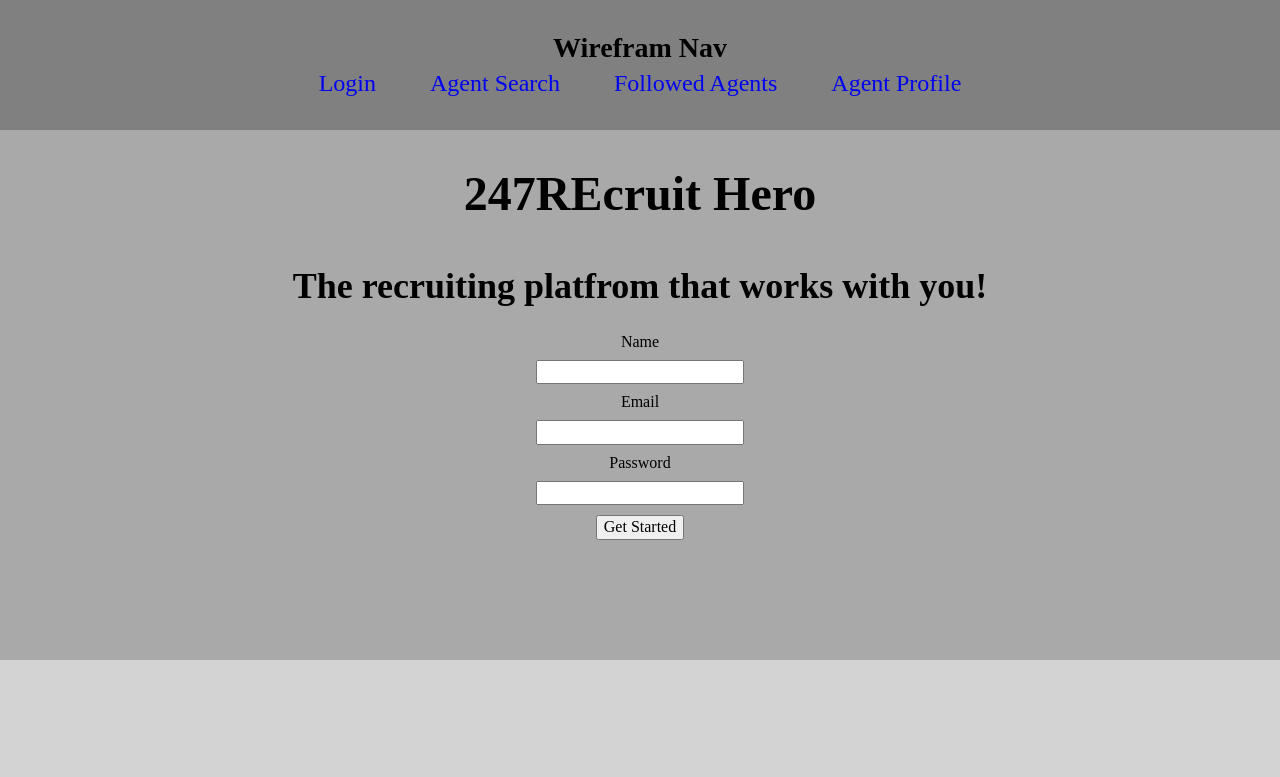
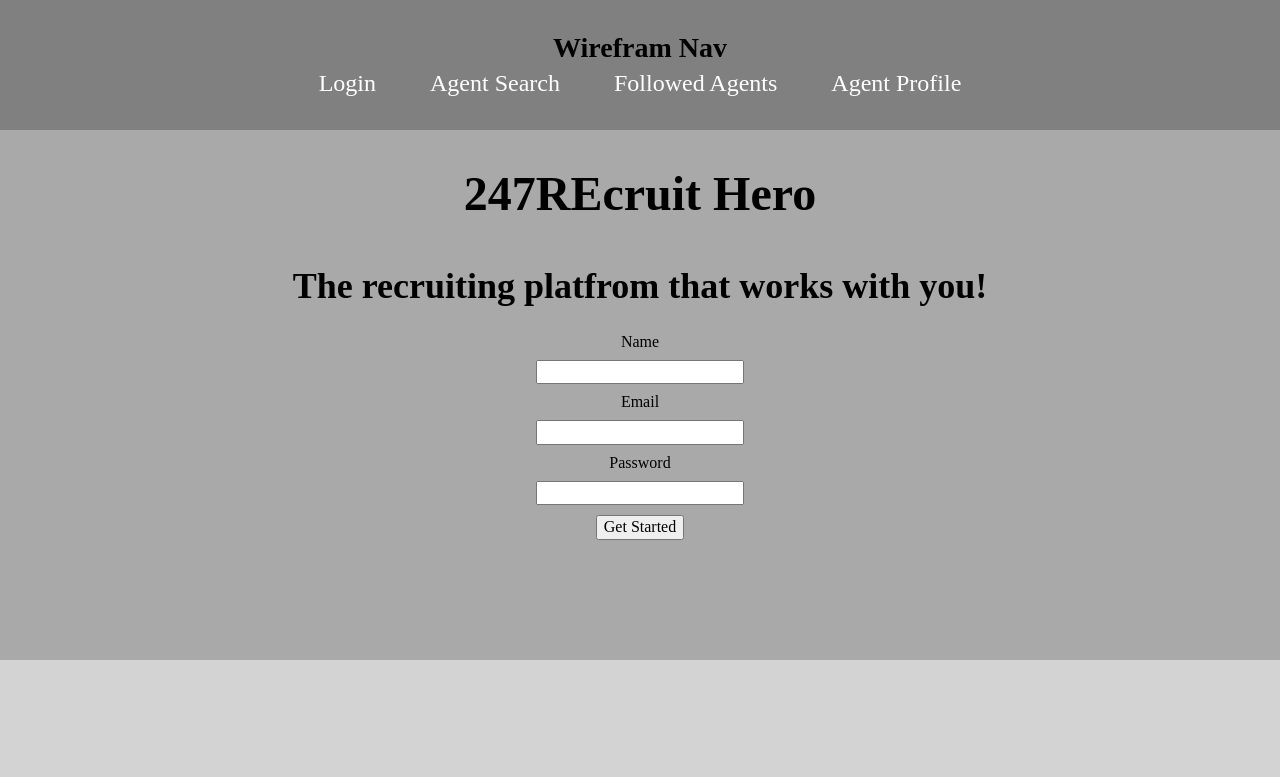
Before and after one commit to bcreighton/247REcruit-wireframes, a plain HTML site: page index.html in a window 1280 px wide. Shown: the top 777 px of the page. Drawn offline with nearby package versions, Linux system fonts and the light colour scheme.

Commit message:
Update link color

```diff
--- a/main.css
+++ b/main.css
@@ -59,7 +59,7 @@ hr {
     text-decoration: none;
 }
 
-.tempNav li a:hover, .tempNav li a:active, .tempNav li a:visited {
+.tempNav li a, .tempNav li a:hover, .tempNav li a:active, .tempNav li a:visited {
     color: white;
 }
 
```
